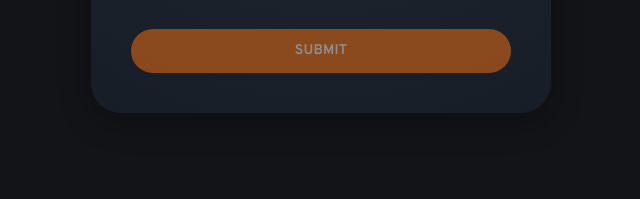
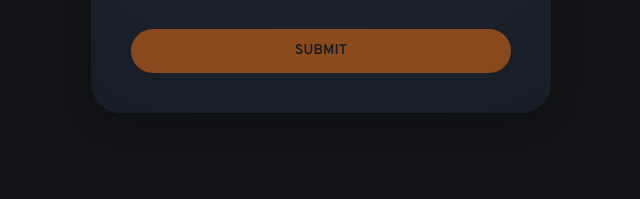
Before and after one commit to fringe4life/interactive-rating-component-main, a plain HTML site: page index.html in a window 1280 px wide. Shown: the part 492-691 px from the top of the page, 319-959 px from the left. Drawn offline with Linux system fonts and the light colour scheme.

Commit message:
fixed submit button text color

```diff
--- a/styles.css
+++ b/styles.css
@@ -132,7 +132,7 @@ Layout
   background: var(--color-orange-500);
   border: none;
   border-radius: 1.4rem; /* 22px */
-  color: var(--color-white);
+  color: var(--color-grey-950);
   font-family: inherit;
   text-transform: uppercase;
   cursor: pointer;
```
